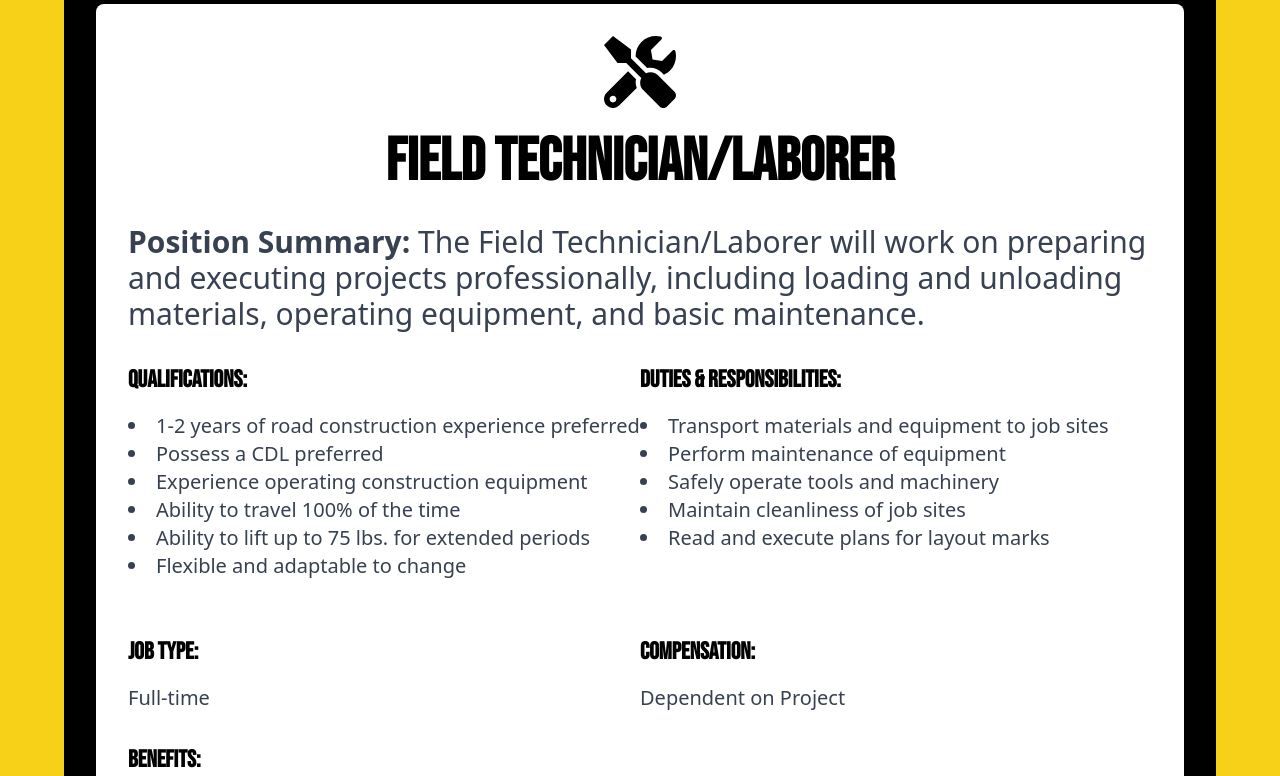
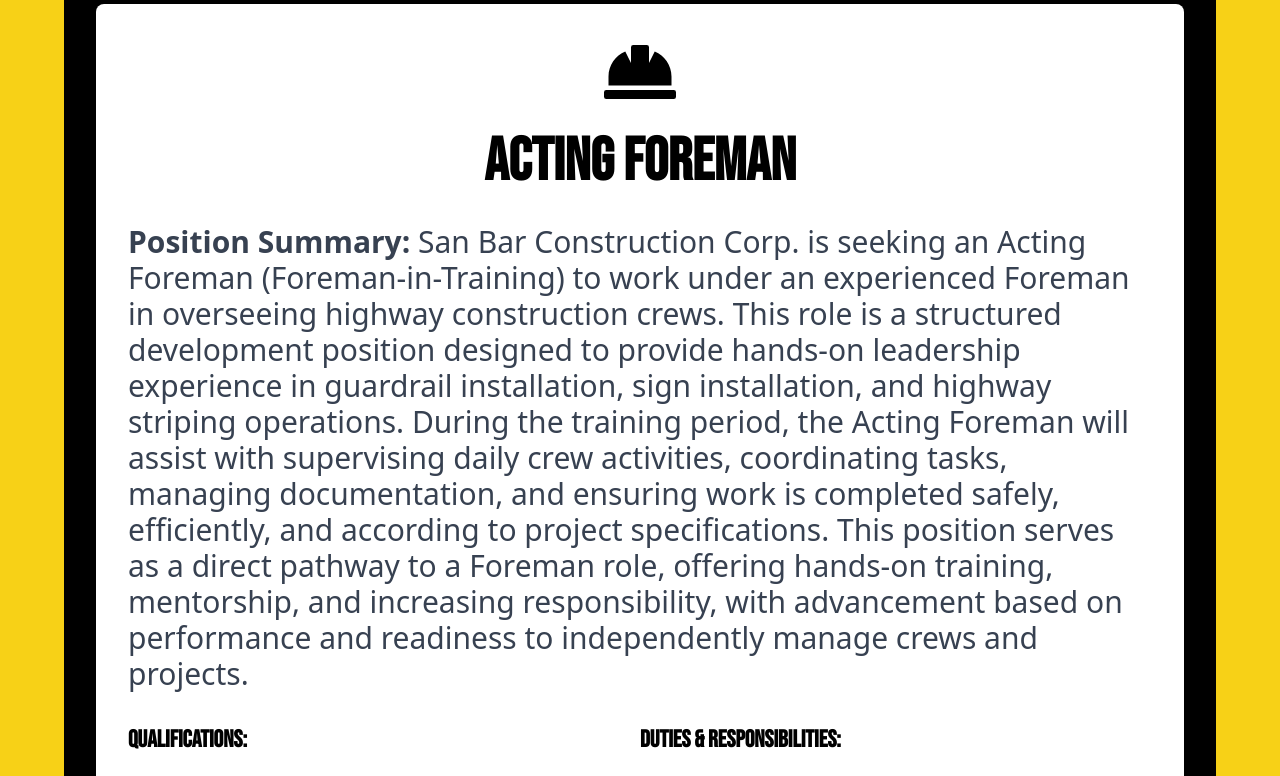
Before and after one commit to JoedyMcconn/SANBARCC, a Next.js app in the folder frontend/: page /job-opportunities in a window 1280 px wide. Shown: the part 3440-4216 px from the top of the page. Built offline with nearby package versions, Linux system fonts and the light colour scheme.

Commit message:
Took Two Jobs off of the application page.

```diff
--- a/frontend/src/app/job-application/page.tsx
+++ b/frontend/src/app/job-application/page.tsx
@@ -189,14 +189,14 @@ export default function JobApplicationForm() {
                         <input type="checkbox" name="position" value="Laborer" className="mr-2"/> Laborer
                     </label>
 
-                    <label className="flex items-center">
-                        <input type="checkbox" name="position" value="Field/Technician"
-                               className="mr-2"/> Field/Technician
-                    </label>
+                    {/*<label className="flex items-center">*/}
+                    {/*    <input type="checkbox" name="position" value="Field/Technician"*/}
+                    {/*           className="mr-2"/> Field/Technician*/}
+                    {/*</label>*/}
 
-                    <label className="flex items-center">
-                        <input type="checkbox" name="position" value="Guardrail Laborer/Installer" className="mr-2"/>Guardrail Laborer/Installer
-                    </label>
+                    {/*<label className="flex items-center">*/}
+                    {/*    <input type="checkbox" name="position" value="Guardrail Laborer/Installer" className="mr-2"/>Guardrail Laborer/Installer*/}
+                    {/*</label>*/}
 
                     <label className="flex items-center">
                         <input type="checkbox" name="position" value="Acting Foreman" className="mr-2"/>Acting Foreman
--- a/frontend/src/app/job-opportunities/page.tsx
+++ b/frontend/src/app/job-opportunities/page.tsx
@@ -399,29 +399,29 @@ export default function JobOpportunities() {
                 benefits="Medical, Dental and Vision Insurance, Health Reimbursement, Supplemental Insurance, Holiday Pay, HWA, 401K"
             />
 
-            <JobPosition
-                title="Field Technician/Laborer"
-                icon={<FaTools />}
-                summary="The Field Technician/Laborer will work on preparing and executing projects professionally, including loading and unloading materials, operating equipment, and basic maintenance."
-                qualifications={[
-                    "1-2 years of road construction experience preferred",
-                    "Possess a CDL preferred",
-                    "Experience operating construction equipment",
-                    "Ability to travel 100% of the time",
-                    "Ability to lift up to 75 lbs. for extended periods",
-                    "Flexible and adaptable to change"
-                ]}
-                responsibilities={[
-                    "Transport materials and equipment to job sites",
-                    "Perform maintenance of equipment",
-                    "Safely operate tools and machinery",
-                    "Maintain cleanliness of job sites",
-                    "Read and execute plans for layout marks"
-                ]}
-                jobType="Full-time"
-                compensation="Dependent on Project"
-                benefits="Medical, Dental and Vision Insurance, Health Reimbursement, Supplemental Insurance, Holiday Pay, HWA, 401K"
-            />
+            {/*<JobPosition*/}
+            {/*    title="Field Technician/Laborer"*/}
+            {/*    icon={<FaTools />}*/}
+            {/*    summary="The Field Technician/Laborer will work on preparing and executing projects professionally, including loading and unloading materials, operating equipment, and basic maintenance."*/}
+            {/*    qualifications={[*/}
+            {/*        "1-2 years of road construction experience preferred",*/}
+            {/*        "Possess a CDL preferred",*/}
+            {/*        "Experience operating construction equipment",*/}
+            {/*        "Ability to travel 100% of the time",*/}
+            {/*        "Ability to lift up to 75 lbs. for extended periods",*/}
+            {/*        "Flexible and adaptable to change"*/}
+            {/*    ]}*/}
+            {/*    responsibilities={[*/}
+            {/*        "Transport materials and equipment to job sites",*/}
+            {/*        "Perform maintenance of equipment",*/}
+            {/*        "Safely operate tools and machinery",*/}
+            {/*        "Maintain cleanliness of job sites",*/}
+            {/*        "Read and execute plans for layout marks"*/}
+            {/*    ]}*/}
+            {/*    jobType="Full-time"*/}
+            {/*    compensation="Dependent on Project"*/}
+            {/*    benefits="Medical, Dental and Vision Insurance, Health Reimbursement, Supplemental Insurance, Holiday Pay, HWA, 401K"*/}
+            {/*/>*/}
 
             <JobPosition
                 title="Acting Foreman"
@@ -461,46 +461,46 @@ This position serves as a direct pathway to a Foreman role, offering hands-on tr
                 benefits="Medical, Dental and Vision Insurance, HRA, Supplemental Insurance, Holiday Pay, HWA, 401K"
             />
 
-            <JobPosition
-                title="Guardrail Laborer / Operator / Installer"
-                icon={<FaSign />}
-                summary="San Bar Construction Corp. is seeking a Guardrail Laborer/Operator/Installer to join our field crew in the installation, repair, and maintenance of highway guardrail systems. This role supports all phases of guardrail construction, including layout, post driving, rail installation, and site cleanup.
+{/*            <JobPosition*/}
+{/*                title="Guardrail Laborer / Operator / Installer"*/}
+{/*                icon={<FaSign />}*/}
+{/*                summary="San Bar Construction Corp. is seeking a Guardrail Laborer/Operator/Installer to join our field crew in the installation, repair, and maintenance of highway guardrail systems. This role supports all phases of guardrail construction, including layout, post driving, rail installation, and site cleanup.*/}
 
-The position requires a strong focus on safety, teamwork, and quality workmanship while working in active roadway environments. Ideal candidates are dependable, mechanically inclined, and able to perform physically demanding work while maintaining high standards on every project."
+{/*The position requires a strong focus on safety, teamwork, and quality workmanship while working in active roadway environments. Ideal candidates are dependable, mechanically inclined, and able to perform physically demanding work while maintaining high standards on every project."*/}
 
-                qualifications={[
-                    "1–2 years of roadway or guardrail installation experience preferred",
-                    "CDL preferred but not required",
-                    "Experience working in a construction crew environment",
-                    "Familiarity with hand and power tools used in guardrail installation",
-                    "Strong hand-eye coordination and mechanical aptitude",
-                    "Safety-focused mindset with attention to detail",
-                    "Ability to follow directions and established installation procedures",
-                    "Ability to work independently and as part of a team",
-                    "Willingness to travel for job assignments (up to 100%)",
-                    "Ability to lift 50–75 lbs repeatedly throughout the day",
-                    "Valid driver’s license required",
-                    "Experience operating construction equipment (post drivers, skid steers, forklifts) preferred"
-                ]}
+{/*                qualifications={[*/}
+{/*                    "1–2 years of roadway or guardrail installation experience preferred",*/}
+{/*                    "CDL preferred but not required",*/}
+{/*                    "Experience working in a construction crew environment",*/}
+{/*                    "Familiarity with hand and power tools used in guardrail installation",*/}
+{/*                    "Strong hand-eye coordination and mechanical aptitude",*/}
+{/*                    "Safety-focused mindset with attention to detail",*/}
+{/*                    "Ability to follow directions and established installation procedures",*/}
+{/*                    "Ability to work independently and as part of a team",*/}
+{/*                    "Willingness to travel for job assignments (up to 100%)",*/}
+{/*                    "Ability to lift 50–75 lbs repeatedly throughout the day",*/}
+{/*                    "Valid driver’s license required",*/}
+{/*                    "Experience operating construction equipment (post drivers, skid steers, forklifts) preferred"*/}
+{/*                ]}*/}
 
-                responsibilities={[
-                    "Install and repair highway guardrail systems, including posts, blocks, and steel rail",
-                    "Assist with layout and marking for proper guardrail placement according to plans",
-                    "Load, unload, and transport materials, tools, and equipment to job sites",
-                    "Operate equipment such as post drivers, skid steers, and company vehicles safely",
-                    "Use hand and power tools to complete installation tasks",
-                    "Ensure all work meets quality standards and project specifications",
-                    "Perform basic maintenance and repairs on tools and equipment",
-                    "Maintain a clean and organized job site free of debris and hazards",
-                    "Follow all safety protocols when working near roadways and traffic",
-                    "Assist with traffic control setup when required",
-                    "Complete additional assigned duties as needed"
-                ]}
+{/*                responsibilities={[*/}
+{/*                    "Install and repair highway guardrail systems, including posts, blocks, and steel rail",*/}
+{/*                    "Assist with layout and marking for proper guardrail placement according to plans",*/}
+{/*                    "Load, unload, and transport materials, tools, and equipment to job sites",*/}
+{/*                    "Operate equipment such as post drivers, skid steers, and company vehicles safely",*/}
+{/*                    "Use hand and power tools to complete installation tasks",*/}
+{/*                    "Ensure all work meets quality standards and project specifications",*/}
+{/*                    "Perform basic maintenance and repairs on tools and equipment",*/}
+{/*                    "Maintain a clean and organized job site free of debris and hazards",*/}
+{/*                    "Follow all safety protocols when working near roadways and traffic",*/}
+{/*                    "Assist with traffic control setup when required",*/}
+{/*                    "Complete additional assigned duties as needed"*/}
+{/*                ]}*/}
 
-                jobType="Full-time"
-                compensation="Dependent on project"
-                benefits="Medical, Dental and Vision Insurance, HRA, Supplemental Insurance, Holiday Pay, HWA, 401K"
-            />
+{/*                jobType="Full-time"*/}
+{/*                compensation="Dependent on project"*/}
+{/*                benefits="Medical, Dental and Vision Insurance, HRA, Supplemental Insurance, Holiday Pay, HWA, 401K"*/}
+{/*            />*/}
 
 
         </section>
```
